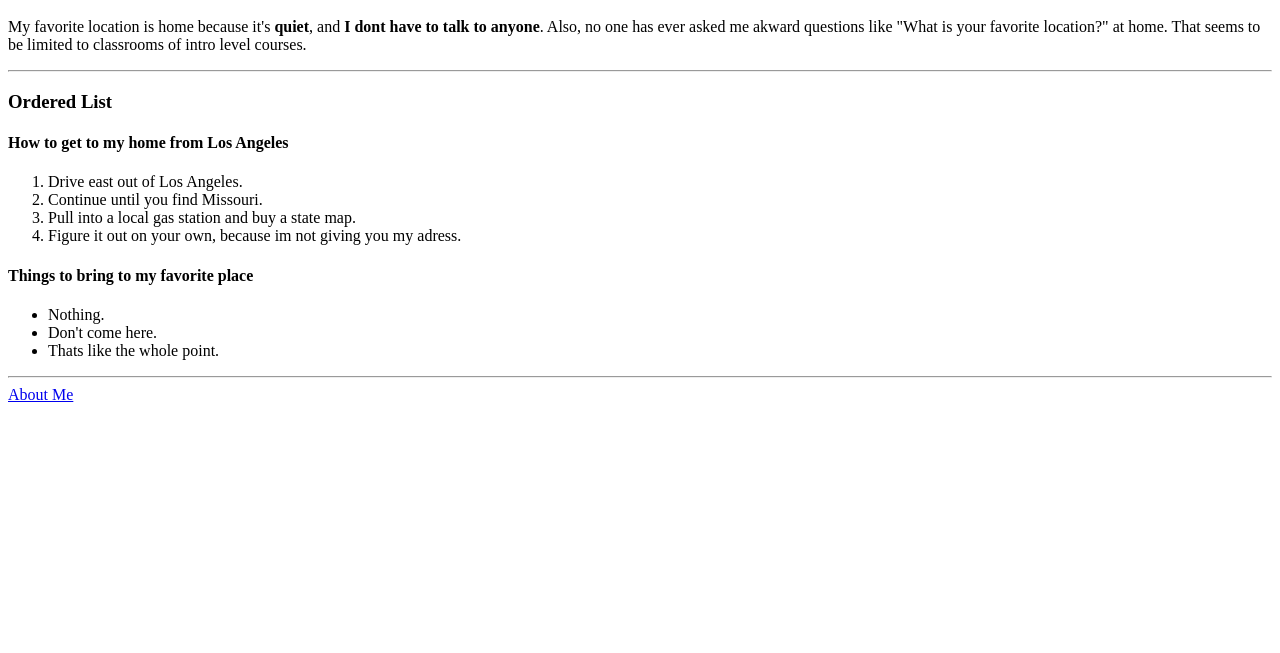
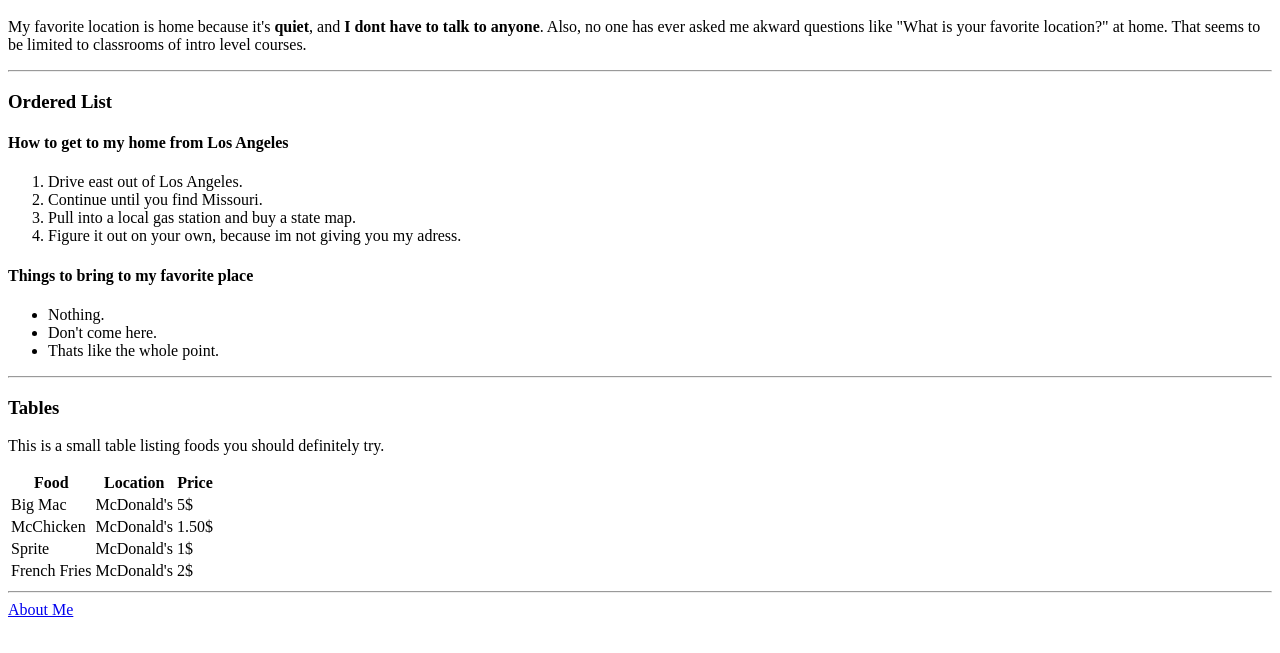
Before and after one commit to 44-563-WebApps-F21/webapps-f21-assignment-3-17dchar, a plain HTML site: page index.html in a window 1280 px wide. Shown: the part 101-754 px from the top of the page. Drawn offline with Linux system fonts and the light colour scheme.

Commit message:
added table

```diff
--- a/index.html
+++ b/index.html
@@ -27,6 +27,38 @@
             <li>Thats like the whole point.</li>
         </ul>
         <hr>
+        <h3>Tables</h3>
+        <p>
+            This is a small table listing foods you should definitely try.
+        </p>
+        <table>
+            <tr>
+                <th>Food</th>
+                <th>Location</th>
+                <th>Price</th>
+            </tr>
+            <tr>
+                <td>Big Mac</td>
+                <td>McDonald's</td>
+                <td>5$</td>
+            </tr>
+            <tr>
+                <td>McChicken</td>
+                <td>McDonald's</td>
+                <td>1.50$</td>
+            </tr>
+            <tr>
+                <td>Sprite</td>
+                <td>McDonald's</td>
+                <td>1$</td>
+            </tr>
+            <tr>
+                <td>French Fries</td>
+                <td>McDonald's</td>
+                <td>2$</td>
+            </tr>
+        </table>
+        <hr>
         <a href="aboutme.html">About Me</a>
     </body>
 </html>
```
